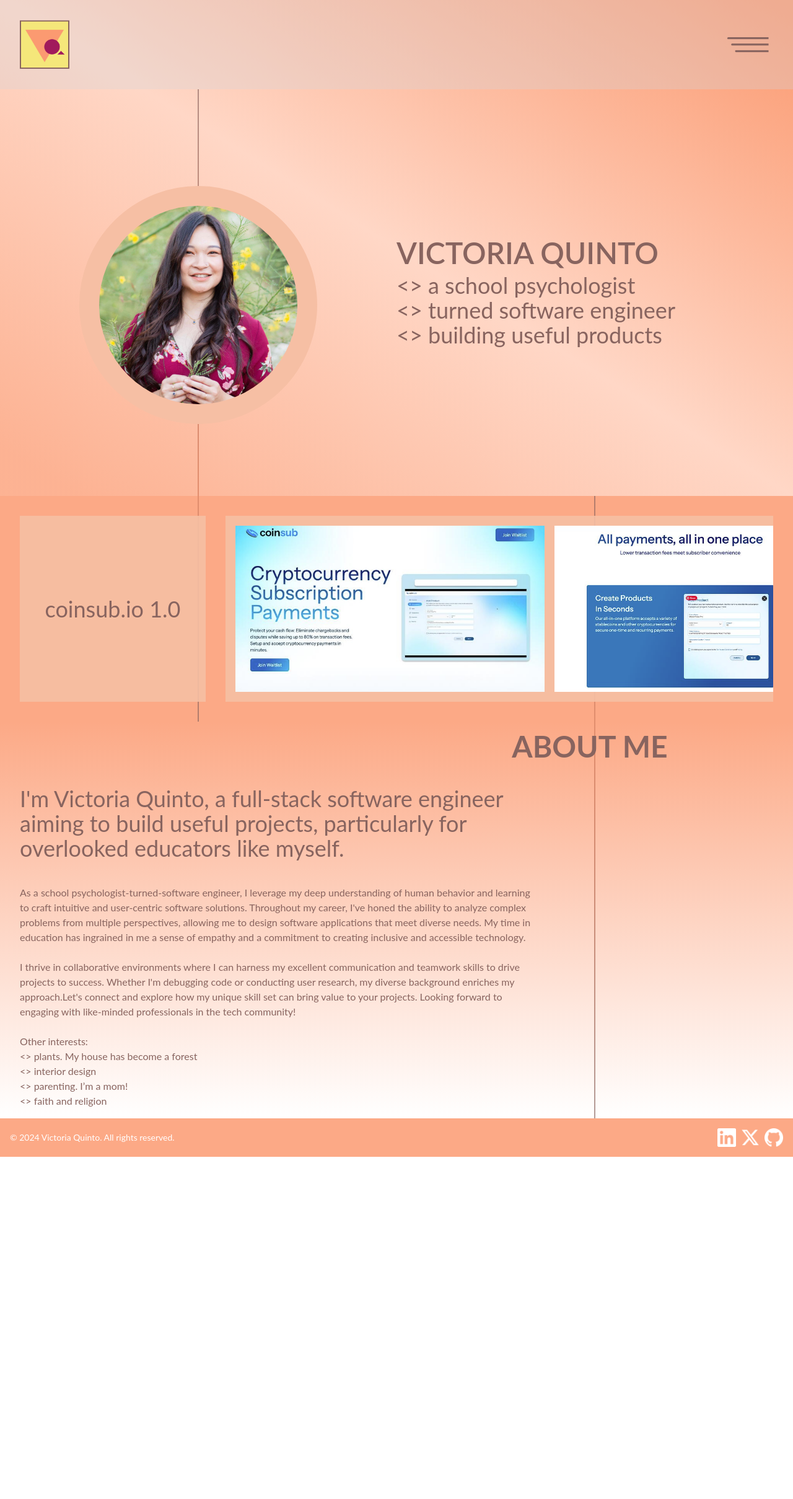
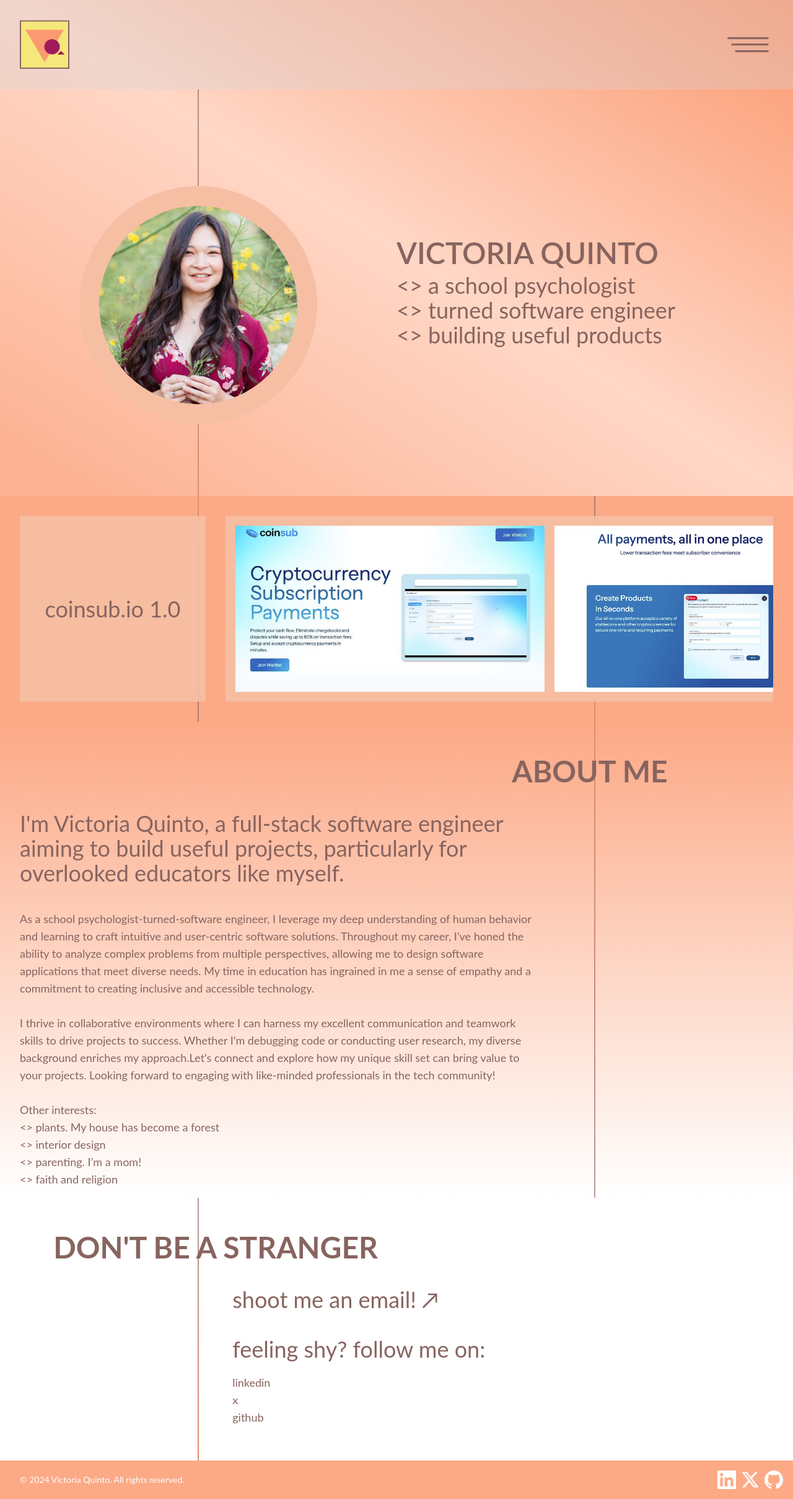
Before and after one commit to victoriajquinto/portfolio, a Next.js app: page / in a window 1280 px wide. Shown: the whole page at 62% size. Before the commit the page ends 1866 px from the top, so only its background shows below. Built offline with nearby package versions, Linux system fonts and the light colour scheme.

Commit message:
add animation to hero section

```diff
--- a/src/app/components/About.tsx
+++ b/src/app/components/About.tsx
@@ -2,10 +2,10 @@ const About = () => {
   return (
     <div className="about-background h-full sm:min-h-[300px] w-screen relative p-4 overflow-hidden font-lato text-brown">
       <div className="sm:absolute sm:inset-y-0 sm:left-3/4 sm:transform sm:-translate-x-1/2 sm:w-0.5 line-light-to-dark"></div>
-      <div className="sm:relative sm:inset-y-0 text-center sm:left-3/4 sm:transform sm:-translate-x-1/2 text-xl sm:text-5xl font-bold pb-10">ABOUT ME</div>
+      <div className="sm:relative sm:inset-y-0 text-center sm:left-3/4 sm:transform sm:-translate-x-1/2 text-xl sm:text-5xl font-bold py-10">ABOUT ME</div>
       <div className="sm:w-[70%]">
         <div className="text-xl sm:text-4xl text-left pb-10 px-4">I'm Victoria Quinto, a full-stack software engineer aiming to build useful projects, particularly for overlooked educators like myself.</div>
-        <div className="px-4">
+        <div className="px-4 text-lg">
           As a school psychologist-turned-software engineer, I leverage my deep understanding of human behavior and learning to craft intuitive and user-centric software solutions. Throughout my career, I've honed the ability to analyze complex problems from multiple perspectives, allowing me to design software applications that meet diverse needs. My time in education has ingrained in me a sense of empathy and a commitment to creating inclusive and accessible technology.
           <br />
           <br />
--- a/src/app/components/Contact.tsx
+++ b/src/app/components/Contact.tsx
@@ -1,7 +1,29 @@
 const Contact = () => {
   return (
-    <div className="contact">
-
+    <div className="bg-white h-full sm:min-h-[300px] w-screen relative p-4 overflow-hidden font-lato text-brown">
+      <div className="sm:absolute sm:inset-y-0 sm:left-1/4 sm:transform sm:-translate-x-1/2 sm:w-0.5 line-dark-to-light"></div>
+      <div className="sm:relative text-center sm:left-1/4 sm:transform sm:-translate-x-1/2 text-xl sm:text-5xl font-bold pl-10 py-10">DON'T BE A STRANGER</div>
+      <div className="sm:flex sm:justify-center">
+        <div className="sm:w-[25%]"></div>
+        <div className="sm:w-[70%] sm:left-3/4">
+          <a
+            href="mailto:victoriajquinto@gmail.com"
+            className="text-center sm:text-left text-xl sm:text-4xl px-4">
+            shoot me an email! ↗</a>
+          <div className="pt-10 pb-5 text-center sm:text-left text-xl sm:text-4xl  px-4">
+            feeling shy? follow me on:
+          </div>
+          <div className="px-4 text-lg">
+            <a href="https://www.linkedin.com/in/victoriaquinto/" target="_blank" rel="noopener noreferrer">linkedin</a>
+          </div>
+          <div className="px-4 text-lg">
+            <a href="https://x.com/victoriajquinto" target="_blank" rel="noopener noreferrer">x</a>
+          </div>
+          <div className="px-4 text-lg pb-10">
+            <a href="https://github.com/victoriajquinto" target="_blank" rel="noopener noreferrer">github</a>
+          </div>
+        </div>
+      </div>
     </div>
   )
 }
--- a/src/app/components/Footer.tsx
+++ b/src/app/components/Footer.tsx
@@ -5,7 +5,7 @@ import github from '../assets/icons/github.png'
 
 const Footer = () => {
   return (
-    <div className="bg-[#fca986] p-4 justify-between items-center flex font-lato text-white">
+    <div className="bg-[#fca986] py-4 pl-8 pr-4 justify-between items-center flex font-lato text-white">
       <div className="text-sm">© 2024 Victoria Quinto. All rights reserved.</div>
       <div className="flex justify-evenly gap-2">
         <a href="https://www.linkedin.com/in/victoriaquinto/" target="_blank" rel="noopener noreferrer">
--- a/src/app/components/Hero.tsx
+++ b/src/app/components/Hero.tsx
@@ -5,11 +5,11 @@ import headshot from '../assets/headshot.jpeg'
 const Hero = () => {
   return (
   <div
-    className="bg-[#ffd7c6] h-screen w-screen relative overflow-hidden hero-background"
+    className=" bg-[#ffd7c6] h-screen w-screen relative overflow-hidden hero-background"
   >
     <TopNav />
     <div className="h-36 w-screen flex-col justify-between"></div>
-    <div className="h-[calc(100vh-144px)] sm:flex ">
+    <div className="fade-in-animation h-[calc(100vh-144px)] sm:flex ">
       <div className="h-1/2 sm:h-full sm:w-1/2 relative flex-col pt-10 flex sm:justify-center items-center">
         <div className="sm:absolute sm:inset-y-0 sm:left-1/2 sm:transform sm:-translate-x-1/2 sm:w-0.5 line-dark-to-light"></div>
         <Image
--- a/src/app/globals.css
+++ b/src/app/globals.css
@@ -2,6 +2,22 @@
 @tailwind components;
 @tailwind utilities;
 @import url('https://fonts.googleapis.com/css2?family=Lato:ital,wght@0,100;0,300;0,400;0,700;0,900;1,100;1,300;1,400;1,700;1,900&display=swap');
+
+@keyframes fadeIn {
+  from {
+    opacity: 0;
+    transform: translateY(20px);
+  }
+  to {
+    opacity: 1;
+    transform: translateY(0);
+  }
+}
+
+.fade-in-animation {
+  opacity: 0; /* Start state */
+  animation: fadeIn 1s ease-in forwards;
+}
 
 .hero-background {
   background-color:#ffd7c6;
```
